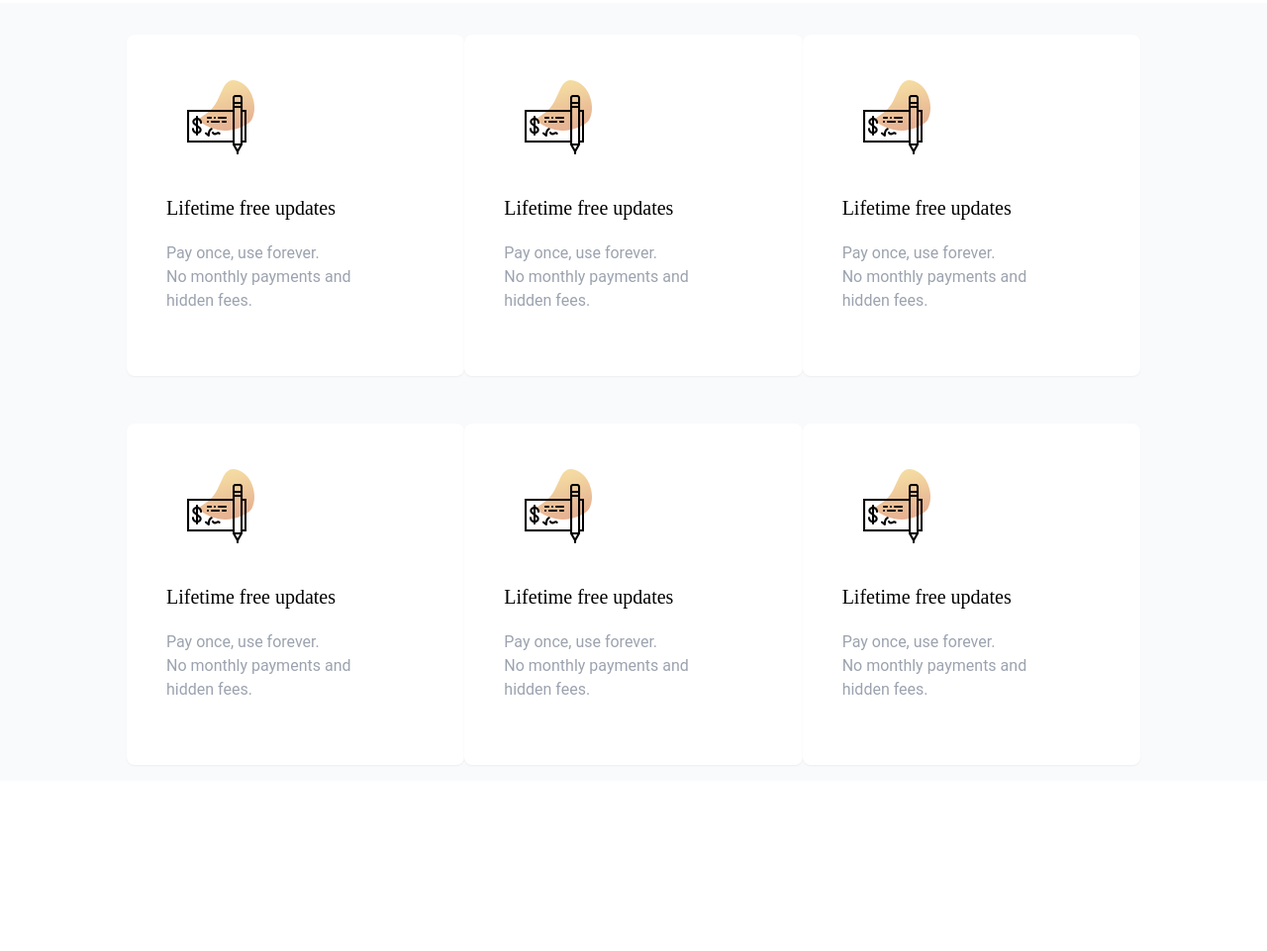
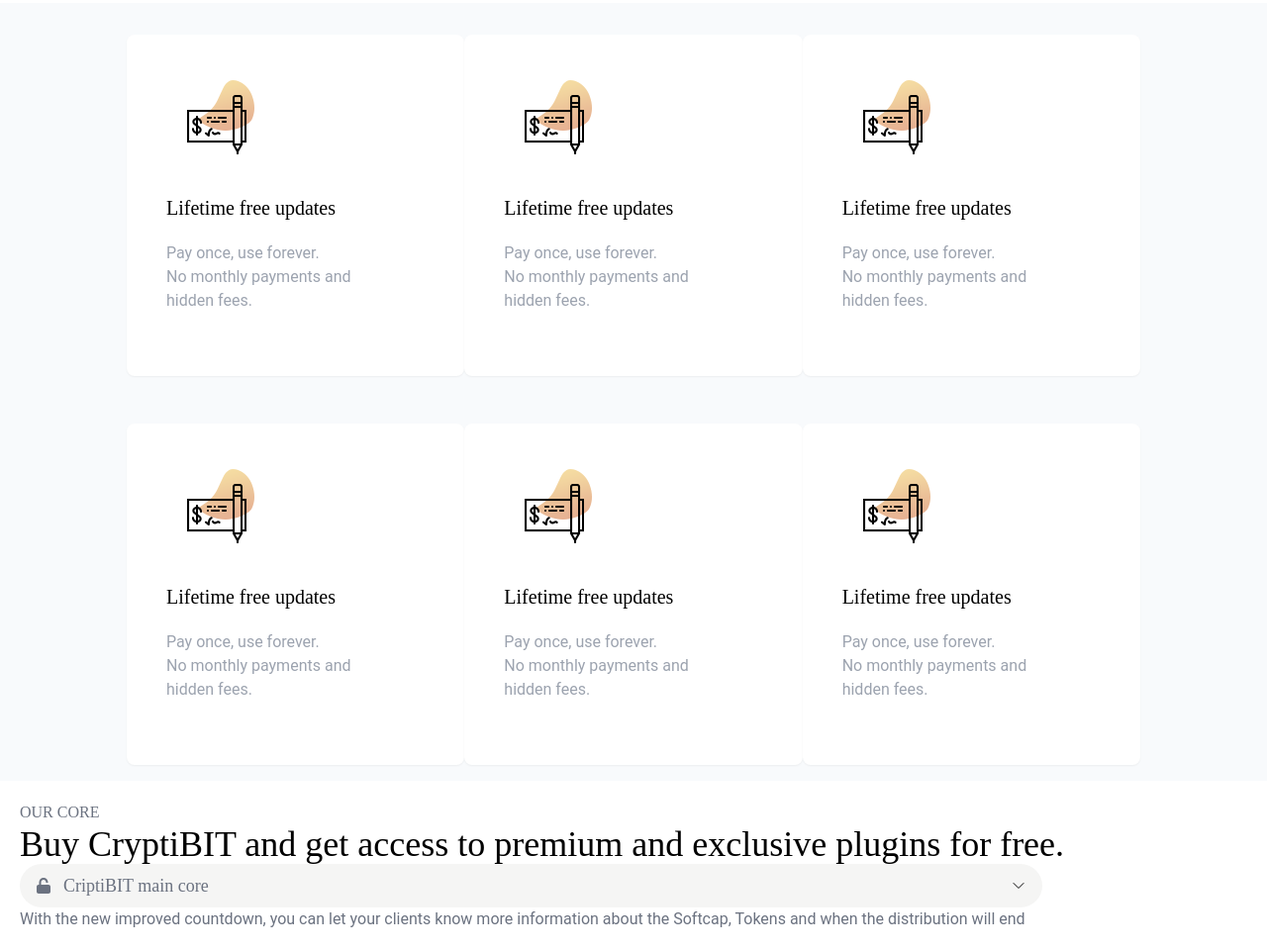
Before and after one commit to hossein1975/reza-cripti, a website with bundled scripts: page public/index.html in a window 1280 px wide. Shown: the part 5381-6342 px from the top of the page at 99% size. Before the commit the page ends 6170 px from the top, so only its background shows below. Built offline with nearby package versions, Linux system fonts and the light colour scheme; files whose address does not match are found by name.

Commit message:
Buy CriptiBIT nesfe

```diff
--- a/public/index.html
+++ b/public/index.html
@@ -1009,6 +1009,86 @@
 
 
 
+<!-- Buy CriptiBIT -->
+<section>
+  <div class="p-5">
+    <div>
+      <h4 class= " font font-WorkSansMedium text-gray-500">OUR CORE</h4>
+      <h1 class="font-WorkSansSemiBold text-4xl">Buy CryptiBIT and get access to premium and exclusive plugins for free.</h1>
+    </div>
+    <div>
+      <div class=" w-full">
+
+        <a class="w-5/6 flex items-center  px-4 py-2 bg-stone-100 rounded-3xl space-x-4 justify-between" href="#">
+         <div class="flex items-center space-x-3">
+          <svg class="w-4 h-4 fill-gray-500" aria-hidden="true" focusable="false" data-prefix="fa-solid" data-icon="unlock" class="svg-inline--fa fa-unlock fa-w-14" role="img" xmlns="http://www.w3.org/2000/svg" viewBox="0 0 448 512"><path d="M448 288V448C448 483 419 512 384 512H64C29 512 0 483 0 448V288C0 253 29 224 64 224H80V144C80 65 145 0 224 0S368 65 368 144V160H304V144C304 100 268 64 224 64S144 100 144 144V224H384C419 224 448 253 448 288Z"/></svg>
+
+          <h2 class="font-WorkSansSemiBold text-lg text-gray-500">CriptiBIT main core</h2>
+         </div>
+          <svg class=" w-4 h-4"><use href="#chevron-down"></use></svg>
+        </a>
+
+        <p class="text-gray-500">
+          With the new improved countdown, you can let your clients know more information about the Softcap, Tokens and when the distribution will end
+        </p>
+
+
+
+
+
+
+
+
+
+
+
+
+
+
+
+
+
+
+
+
+
+
+
+
+
+
+
+
+
+
+
+
+
+
+
+
+
+
+
+
+
+
+
+
+
+
+
+
+
+
+
+      </div>
+    </div>
+  </div>
+</section>
+
+
+
 
 
 
```
Also changed, not shown: public/styles/app.css.
